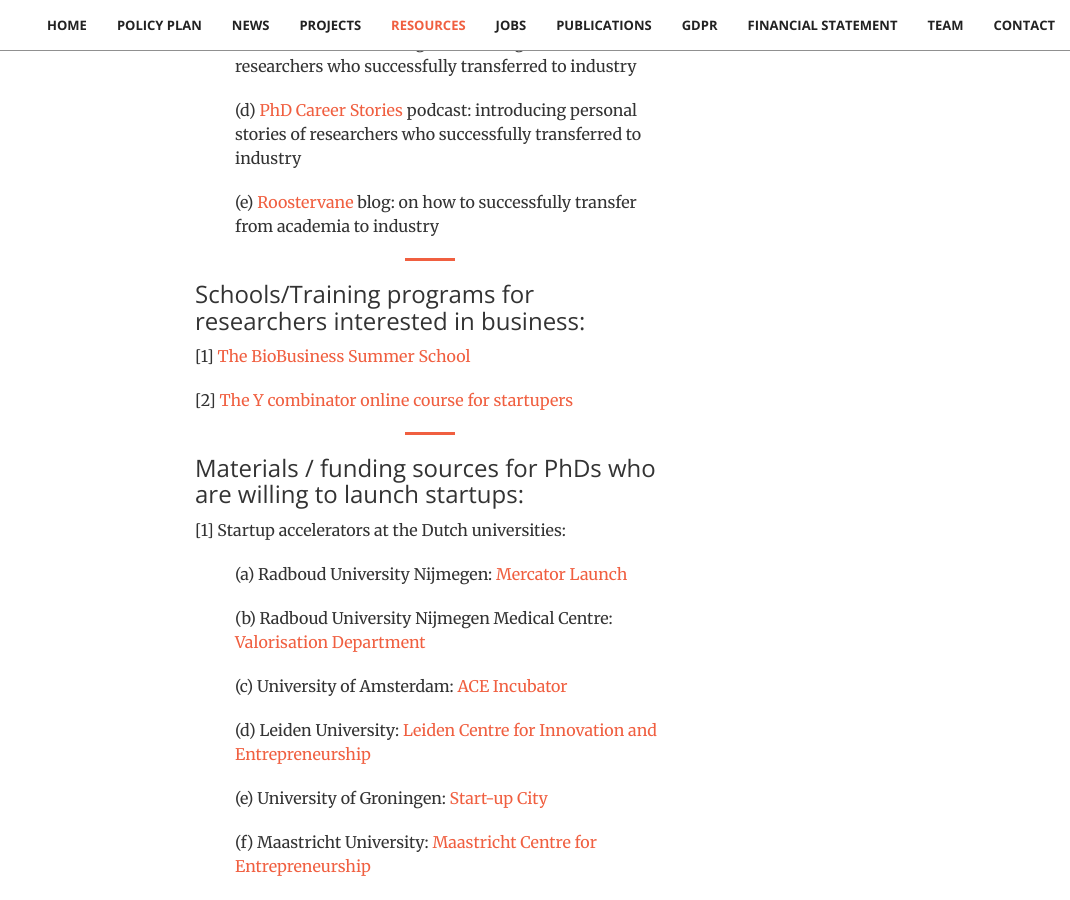
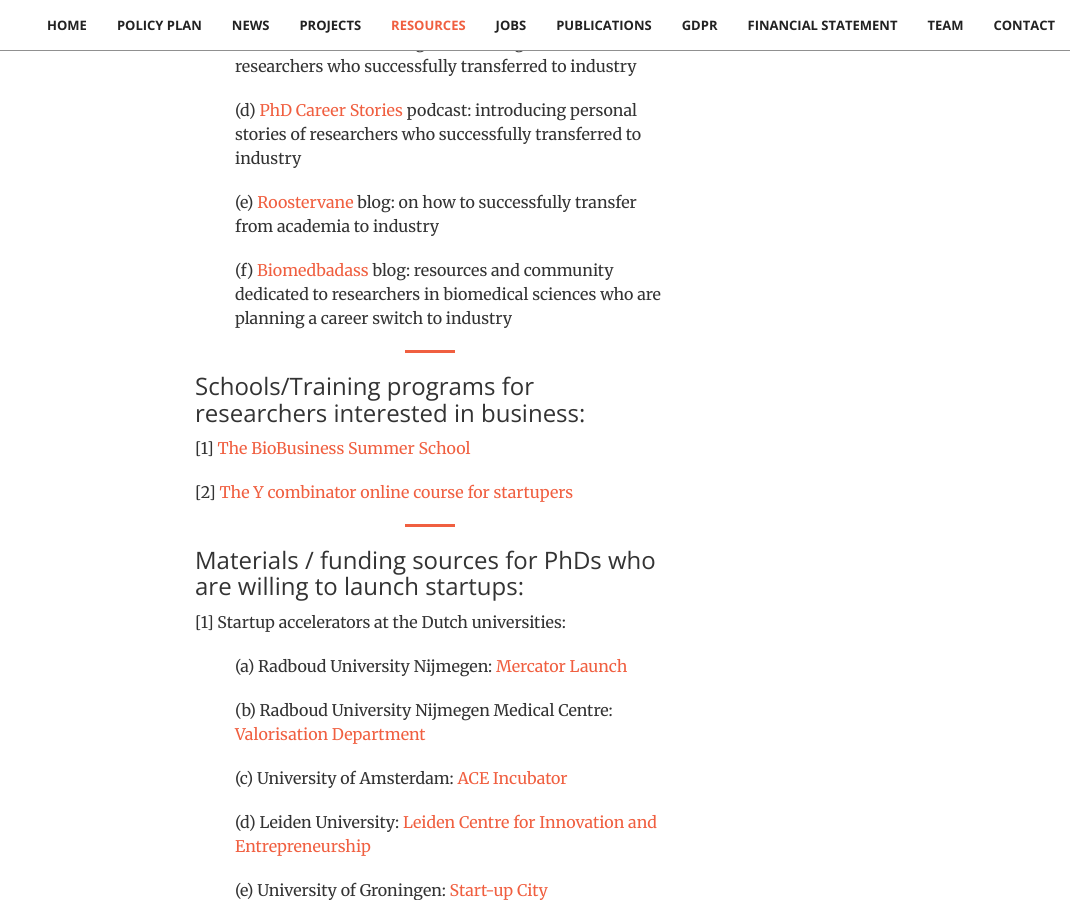
Before and after one commit to stichting-solaris/stichting-solaris.github.io, a Jekyll site: the page built from index.html, in a window 1280 px wide and 900 px high, scrolled down 15385 px. Shown: the whole window, without its empty margins (210-1280 px from the left). Built offline with Jekyll 4.4.1, drawn with Linux system fonts in a browser that asks for light colours.

Commit message:
Update resources.html

```diff
--- a/_includes/resources.html
+++ b/_includes/resources.html
@@ -131,6 +131,8 @@
                     stories of researchers who successfully transferred to industry</p>
                 <p class="tab">(e) <a href="https://roostervane.com/">Roostervane</a> blog: on how to successfully transfer from
                     academia to industry</p>
+                <p class="tab">(f) <a href="www.biomedbadass.com">Biomedbadass</a> blog: resources and community dedicated to researchers
+                    in biomedical sciences who are planning a career switch to industry</p>
                 <p></p>
                 <p></p>
 
```
